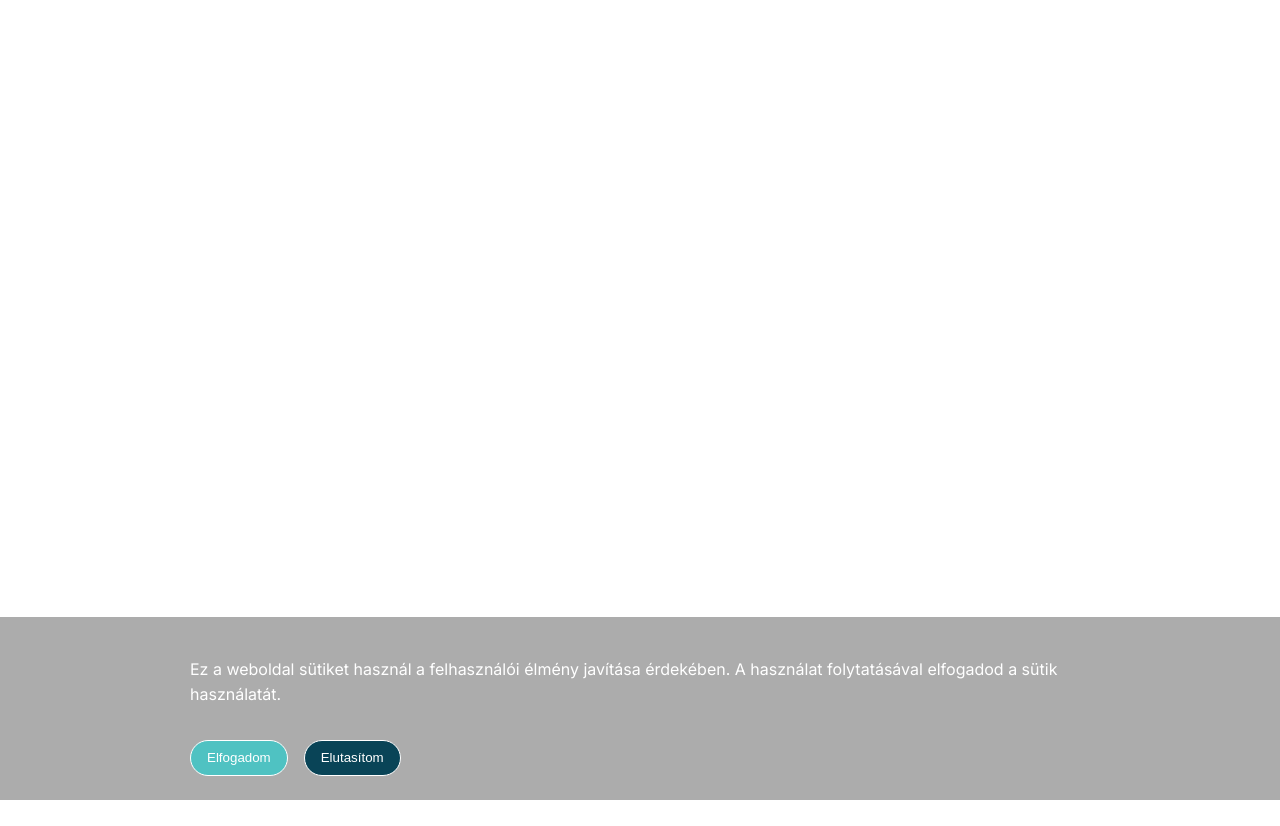
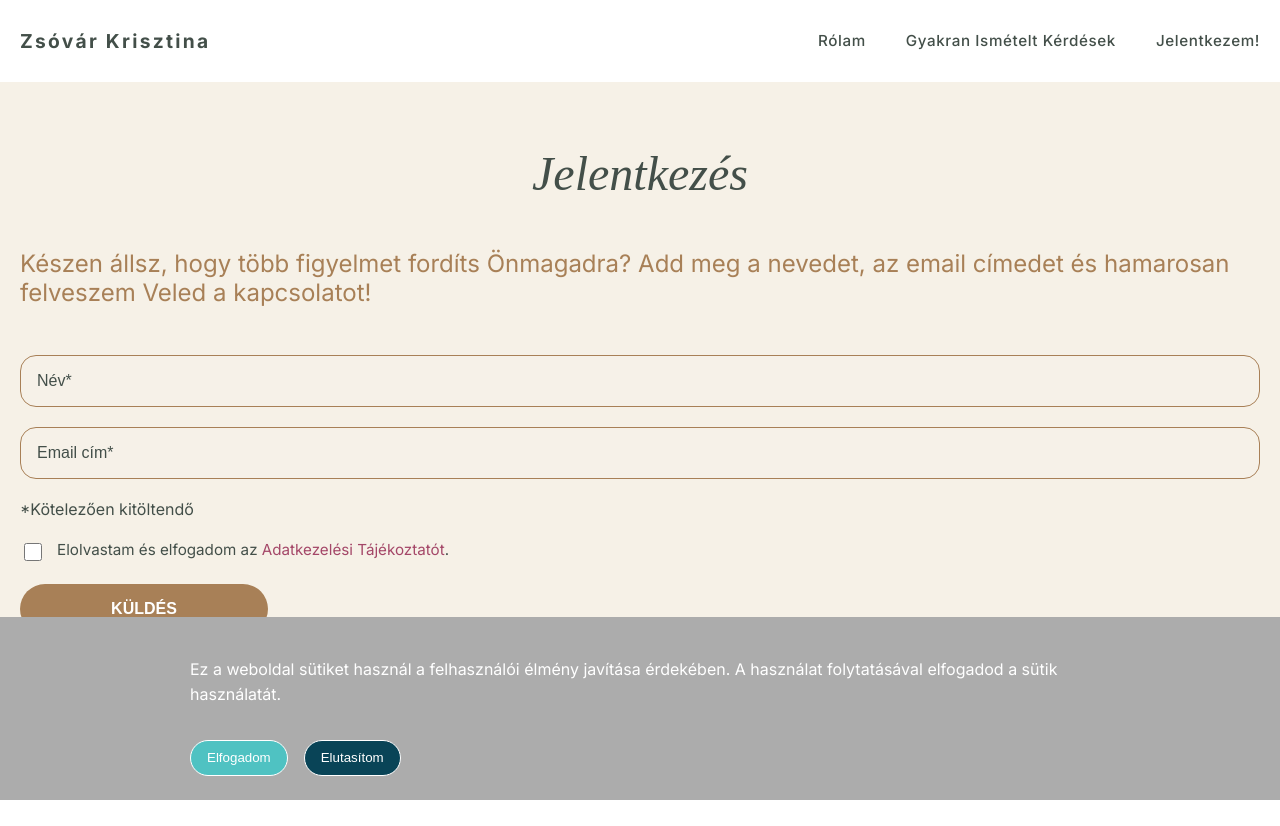
Before and after one commit to FlowWolfKft/KrisztinaZsovar, a React (Vite) app: page /contact in a window 1280 px wide. Before the commit the page ends 800 px from the top, so only its background shows below. Built offline with nearby package versions, Linux system fonts and the light colour scheme.

Commit message:
contactform, css módosítás

```diff
--- a/src/App.jsx
+++ b/src/App.jsx
@@ -5,6 +5,7 @@ import Layout from "./layout/Layout";
 import Home from "./pages/Home";
 import CookieBanner from "./components/CookieBanner";
 import About from "./components/About";
+import Contact from "./components/Contact";
 import Privacy from "./pages/Privacy";
 import ScrollToHash from "./components/ScrollToHash";
 import React from "react";
@@ -19,6 +20,7 @@ function App() {
           <Route index element={<Home />} />
           <Route path="about" element={<About />} />
           <Route path="privacy" element={<Privacy />} />
+          <Route path="contact" element={<Contact />} />
         </Route>
       </Routes>
     </>
--- /dev/null
+++ b/src/ContactForm.jsx
@@ -0,0 +1,145 @@
+import { Coins } from "lucide-react";
+import React, { useState, useEffect } from "react";
+import Select from "react-select";
+function ContactForm({ forras }) {
+  const [formName, setFormName] = useState("");
+  const [formEmail, setFormEmail] = useState("");
+  const [formSubject, setFormSubject] = useState("");
+  const [formForras, setFormForras] = useState(forras || "egyeb");
+  const [formText, setFormText] = useState("");
+  const [showPopup, setShowPopup] = useState(false);
+
+  {
+    /*const options = [
+    { value: "logo", label: "Logótervezés" },
+    { value: "onepage", label: "Egyedi weboldal" },
+    { value: "business", label: "Üzleti weboldal" },
+  ];*/
+  }
+  const [selectedService, setSelectedService] = useState(null);
+
+  useEffect(() => {
+    if (forras) {
+      options.map((opt) => {
+        if (opt.value === forras) {
+          setSelectedService(opt);
+        }
+      });
+    }
+  }, [forras]);
+
+  const handleFormSubmit = async (event) => {
+    event.stopPropagation();
+    event.preventDefault();
+
+    fetch("https://email.pixelliberty.hu/email", {
+      method: "POST",
+      mode: "cors",
+      cache: "no-cache",
+      credentials: "same-origin",
+      headers: {
+        "Content-Type": "application/json",
+        // 'Content-Type': 'application/x-www-form-urlencoded',
+      },
+      redirect: "follow", // manual, *follow, error
+      referrerPolicy: "no-referrer", // no-referrer, *no-referrer-when-downgrade, origin, origin-when-cross-origin, same-origin, strict-origin, strict-origin-when-cross-origin, unsafe-url
+      body: JSON.stringify({
+        name: formName,
+        email: formEmail,
+        subject: formSubject,
+        forras: formForras,
+        text: formText,
+      }),
+    }).then((response) => {
+      setFormName("");
+      setFormEmail("");
+      setFormSubject("");
+      setFormText("");
+      setShowPopup(true);
+    });
+    return false;
+    //
+  };
+
+  return (
+    <>
+      <form
+        className="contact-form"
+        action="#"
+        method="POST"
+        onSubmit={handleFormSubmit}
+      >
+        <input
+          type="text"
+          name="name"
+          placeholder="Név*"
+          value={formName}
+          onChange={(event) => setFormName(event.target.value)}
+          required
+        />
+        <input
+          type="email"
+          name="email"
+          placeholder="Email cím*"
+          required
+          value={formEmail}
+          onChange={(event) => setFormEmail(event.target.value)}
+        />
+        {/* <input
+          type="text"
+          name="subject"
+          placeholder="Tárgy"
+          value={formSubject}
+          onChange={(event) => setFormSubject(event.target.value)}
+        />
+        {forras ? (
+          <Select className="pl-select"
+          classNamePrefix="pl"
+
+            value={selectedService}
+            options={options}
+            onChange={(option) => {
+              setFormForras(option.value);
+              setSelectedService(option);
+            }}
+            placeholder="Válassz szolgáltatást"
+          />
+        ) : (
+          <input type="hidden" name="forras" value={forras} />
+        )}
+        <textarea
+          name="message"
+          placeholder="Üzenet"
+          rows="6"
+          required
+          value={formText}
+          onChange={(event) => setFormText(event.target.value)}
+        ></textarea>*/}
+        <span>*Kötelezően kitöltendő</span>
+        <label className="checkbox">
+          <input type="checkbox" required />
+
+          <span>
+            Elolvastam és elfogadom az{" "}
+            <a href="/privacy" target="_blank" rel="noopener noreferrer">
+              Adatkezelési Tájékoztatót
+            </a>
+            .
+          </span>
+        </label>
+        <button type="submit">Küldés</button>
+      </form>
+      {showPopup && (
+        <div className="popup-overlay">
+          <div className="popup">
+            <p>Köszönöm! Az üzeneted sikeresen elküldve.</p>
+
+            <button onClick={() => setShowPopup(false)}>OK</button>
+          </div>
+        </div>
+      )}
+    </>
+  );
+}
+
+export default ContactForm;
--- /dev/null
+++ b/src/components/Contact.jsx
@@ -0,0 +1,24 @@
+import React from "react";
+import ContactForm from "../ContactForm";
+import { useSearchParams } from "react-router-dom";
+
+function Contact() {
+  const [searchParams] = useSearchParams();
+  const forras = searchParams.get("forras");
+  return (
+    <div className="contact-bg">
+      <div className="content-box">
+        <h1>Jelentkezés</h1>
+        <h3>
+          Készen állsz, hogy több figyelmet fordíts Önmagadra? Add meg a
+          nevedet, az email címedet és hamarosan felveszem Veled a kapcsolatot!
+        </h3>
+
+        <ContactForm forras={forras} />
+        <div></div>
+      </div>
+    </div>
+  );
+}
+
+export default Contact;
--- a/src/components/Description.jsx
+++ b/src/components/Description.jsx
@@ -32,6 +32,12 @@ function Description() {
                 <li className="icon-svg">
                   <Heart className="main-icon" />
                 </li>
+                <p>
+                  Ha valahol mélyen azt érzed: "Nem ilyen nő vagyok valójában."
+                  Tudod, hogy benned él még az a ragyogó, energikus, szép, nőies
+                  önmagad, csak most szükséged van egy útra, ami visszavezet
+                  hozzá.
+                </p>
                 <li>
                   <FaSeedling className="icon" />
                   Kimerültnek érzed magad?
@@ -50,12 +56,7 @@ function Description() {
                   <FaSeedling className="icon" /> Kevesebb az energiád?
                 </li>
               </ul>
-              <p>
-                És valahol mélyen azt érzed: "Nem ilyen nő vagyok valójában."
-                Tudod,ogy benned él még az a ragyogó, energikus, szép, nőies
-                önmagad, csak most szükséged van egy útra, ami visszavezet
-                hozzá.
-              </p>
+
               <p>Nem egy újabb diéta. Nem egy újabb kudarc.</p>
             </div>
             <div className="main-card">
--- a/src/components/Hero.jsx
+++ b/src/components/Hero.jsx
@@ -16,7 +16,7 @@ function Hero() {
           </h3>
           <h3>Időpont:</h3>
           <h2>2026. július 1. - augusztus 26.</h2>
-          <Link to="/contact" className="contact-btn">
+          <Link to="/Contact" className="contact-btn">
             Jelentkezem!
           </Link>
         </div>
--- a/src/components/NavBar.jsx
+++ b/src/components/NavBar.jsx
@@ -37,7 +37,7 @@ function Navbar() {
 
 
               <li>
-                <Link to="/contact" onClick={() => setIsOpen(false)}>
+                <Link to="/Contact" onClick={() => setIsOpen(false)}>
                   Jelentkezem!
                 </Link>
               </li>
--- a/src/components/WhyCreate.jsx
+++ b/src/components/WhyCreate.jsx
@@ -1,22 +1,20 @@
 import React from "react";
 import { Link } from "react-router-dom";
 import { FaSeedling } from "react-icons/fa";
-import aboutImg from "../../assets/img/main-logo-symbol.png";
+import aboutImg from "../../assets/img/02.webp";
 
 function WhyCreate() {
   return (
-    <div className="whycreate-bg">
-      <div className="content-box">
-        <div className="row">
-          <div className="col-2-3">
-            <h1>Miért hoztam létre ezt a programot?</h1>
+    <div className="content-box"><h1>Miért hoztam létre ezt a programot?</h1>
+      <div className="column-2">
+        <div>
+
           <h3>
-              Néhány évvel ezelőtt én magam is átmentem egy erős testi
-              változáson.
+            Néhány évvel ezelőtt én magam is átmentem egy erős testi változáson.
           </h3>
           <p>
-              A korábban energikus, fit, ragyogó önmagam helyett azt éreztem,
-              hogy valami megváltozott
+            A korábban energikus, fit, ragyogó önmagam helyett azt éreztem, hogy
+            valami megváltozott
           </p>
           <ul>
             <li>
@@ -30,8 +28,7 @@ function WhyCreate() {
               <FaSeedling className="icon" /> A kedvem
             </li>
             <li>
-                <FaSeedling className="icon" />A nőiességemhez való
-                kapcsolódásom
+              <FaSeedling className="icon" />A nőiességemhez való kapcsolódásom
             </li>
           </ul>
           <p>
@@ -51,12 +48,11 @@ function WhyCreate() {
           </ul>
           <h3>
             Így született meg a{" "}
-              <span className="essense"> Női Esszencia</span>{" "}.
+            <span className="essense"> Női Esszencia</span>{" "}
           </h3>
         </div>
-          <div className="col-1-3">
-            {/*} <img src={aboutImg} alt="About kép" className="about-img" />*/}
-          </div>
+        <div>
+          <img src={aboutImg} alt="About kép" className="about-img" />
         </div>
       </div>
     </div>
--- a/src/pages/Home.jsx
+++ b/src/pages/Home.jsx
@@ -5,6 +5,7 @@ import WhyCreate from "../components/WhyCreate";
 import Prices from "../components/Prices";
 import FAQ from "../components/FAQ";
 import FeedBack from "../components/FeedBack";
+
 function Home() {
   return (
     <>
--- a/src/style.css
+++ b/src/style.css
@@ -64,7 +64,7 @@ h1 {
   text-align: center;
 }
 h2 {
-  font-size: 2rem;
+  font-size: 1.8rem;
   margin-top: 0;
   font-style: oblique;
   color: var(--simply-red);
@@ -81,7 +81,9 @@ p {
 
   line-height: 1.6;
 }
-.hero h3{color:inherit}
+.hero h3 {
+  color: inherit;
+}
 a {
   color: var(--body-text);
   text-decoration: none;
@@ -126,6 +128,9 @@ ul {
   border-radius: 16px;
   margin: 24px 0;
   gap: 16px;
+  font-size: 1.3rem;
+  font-weight: 500;
+  color: var(--brown);
 }
 
 /*.services-btn {
@@ -281,21 +286,21 @@ a.button {
 }*/
 
 .about-img {
-  /*border-radius: 12px;
-  box-shadow: var(--shadow-soft);*/
-  opacity: 0.8;
-  max-width: 100%;
   margin-top: 2rem;
-  text-align: center;
+  opacity: 0.9;
+  width: 100%;
+}
+.symbol-img {
+  display: block;
+  margin-left: auto;
+  opacity: 0.2;
 }
 .about-text {
   margin-left: 2rem;
 }
-.whycreate-bg {
-  background-image: url("/img/about.png");
-  background-size: contain;
-  background-position: 80%;
-  background-repeat: no-repeat;
+.contact-bg {
+  background: var(--dark-beige);
+  padding: 2rem 0;
 }
 .contact-form {
   display: flex;
@@ -307,7 +312,7 @@ a.button {
 .contact-form input,
 .contact-form textarea {
   padding: 16px;
-  border: 1px solid #ffffff20;
+  border: 1px solid var(--gold);
   border-radius: 16px;
   background: #ffffff08;
   color: white;
@@ -328,7 +333,7 @@ a.button {
 }
 
 .contact-form ::placeholder {
-  color: #ffffff80;
+  color: var(--body-text);
 }
 
 .checkbox {
@@ -346,7 +351,7 @@ a.button {
 }
 
 .checkbox a {
-  color: var(--dark-pink);
+  color: var(--simply-red);
   text-decoration: none;
 }
 
@@ -360,7 +365,7 @@ a.button {
   padding: 16px 24px;
   border: none;
   border-radius: 32px;
-  background: var(--green);
+  background: var(--gold);
   color: white;
   font-size: 1rem;
   font-weight: 600;
```
Also changed, not shown: src/components/Prices.jsx (+26 -17 lines). Lines whose indentation alone changed are shown as unchanged.
